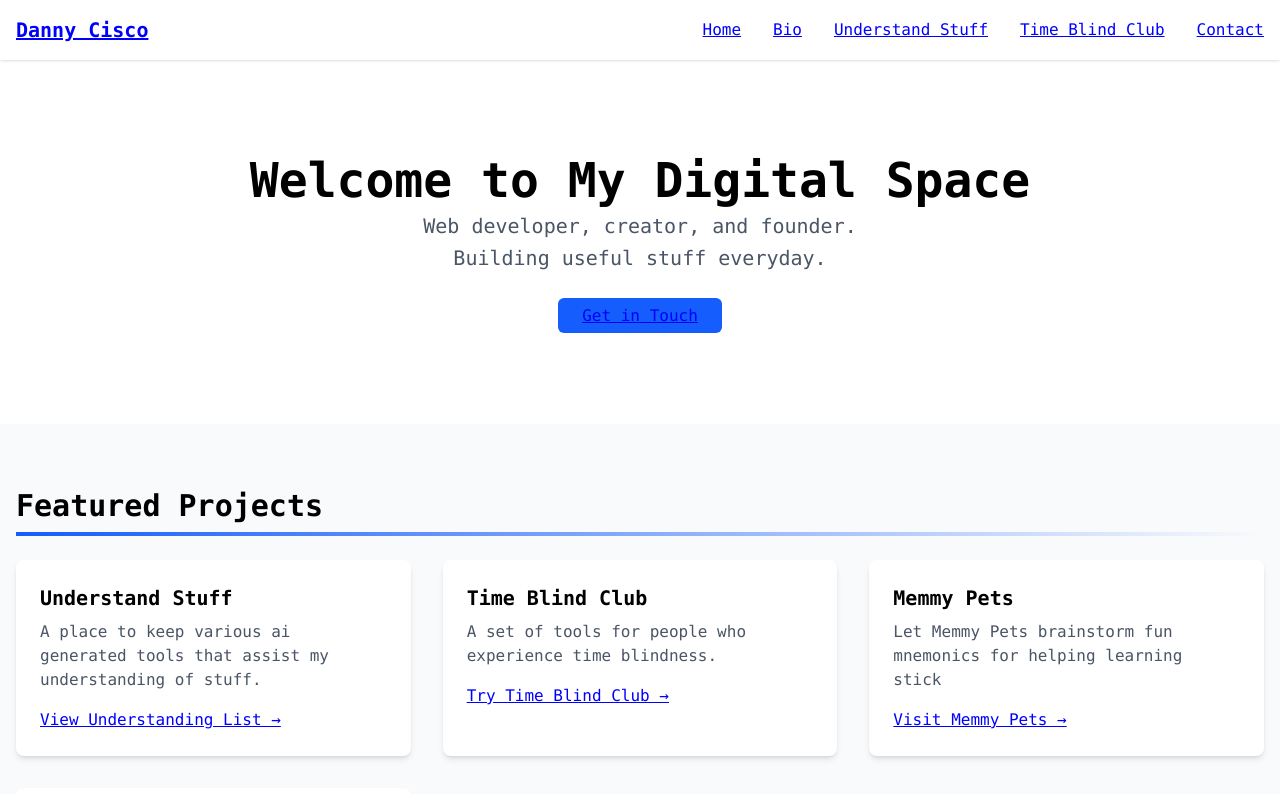
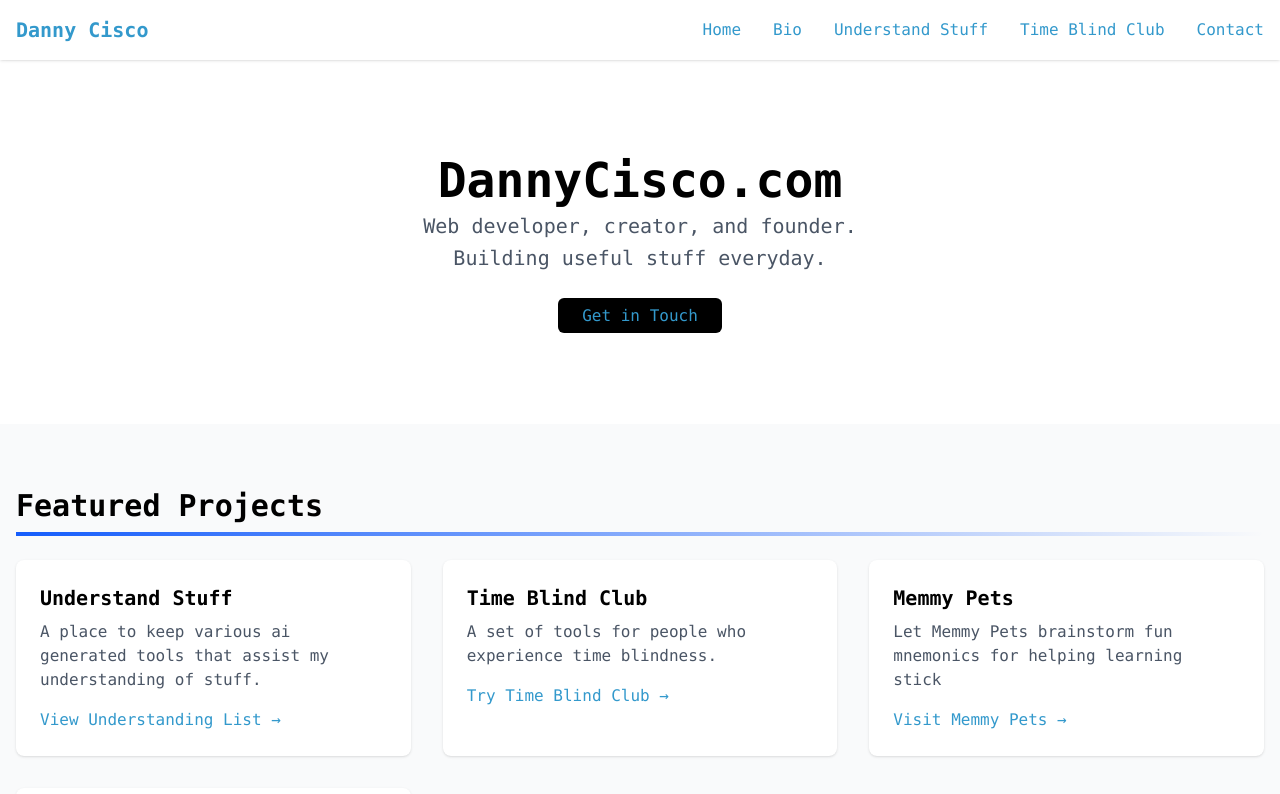
Before and after one commit to Danny-Cisco/danny-cisco, a SvelteKit app: page / in a window 1280 px wide. Shown: the top 794 px of the page. Built offline with nearby package versions, Linux system fonts and the light colour scheme.

Commit message:
fixed styles

```diff
--- a/src/app.html
+++ b/src/app.html
@@ -25,7 +25,10 @@
 		margin-bottom: 0.5rem;
 	}
 	a {
+		color: hsl(200, 60%, 50%);
+	}
+
+	a:hover {
 		text-decoration: underline;
-		color: blue;
 	}
 </style>
--- a/src/routes/+page.svelte
+++ b/src/routes/+page.svelte
@@ -5,12 +5,12 @@
 <!-- Hero Section -->
 <section class="py-16 text-center md:py-24">
 	<div class="container mx-auto px-4">
-		<h1 class="mb-4 text-4xl font-bold md:text-5xl">Welcome to My Digital Space</h1>
+		<h1 class="mb-4 text-4xl font-bold md:text-5xl">DannyCisco.com</h1>
 		<p class="mx-auto mb-1 max-w-2xl text-xl text-gray-600">Web developer, creator, and founder.</p>
 		<p class="mx-auto mb-8 max-w-2xl text-xl text-gray-600">Building useful stuff everyday.</p>
 		<a
 			href="/contact"
-			class="rounded-md bg-blue-600 px-6 py-2 font-medium text-white transition duration-300 hover:bg-blue-700"
+			class="rounded-md bg-black px-6 py-2 font-medium text-white transition duration-300 hover:bg-blue-700"
 		>
 			Get in Touch
 		</a>
@@ -26,7 +26,7 @@
 		<div class="grid grid-cols-1 gap-8 md:grid-cols-2 lg:grid-cols-3">
 			<!-- Project Card 1 -->
 			<div
-				class="overflow-hidden rounded-lg bg-white shadow-md transition duration-300 hover:-translate-y-1"
+				class="overflow-hidden rounded-lg bg-white shadow transition duration-300 hover:-translate-y-1 hover:shadow-lg"
 			>
 				<!-- Image placeholder -->
 				<!-- <div class="h-48 bg-gray-200">
@@ -45,7 +45,7 @@
 
 			<!-- Project Card 2 -->
 			<div
-				class="overflow-hidden rounded-lg bg-white shadow-md transition duration-300 hover:-translate-y-1"
+				class="overflow-hidden rounded-lg bg-white shadow transition duration-300 hover:-translate-y-1 hover:shadow-lg"
 			>
 				<!-- Image placeholder -->
 				<!-- <div class="h-48 bg-gray-200">
@@ -62,7 +62,7 @@
 
 			<!-- Project Card 3 -->
 			<div
-				class="overflow-hidden rounded-lg bg-white shadow-md transition duration-300 hover:-translate-y-1"
+				class="overflow-hidden rounded-lg bg-white shadow transition duration-300 hover:-translate-y-1 hover:shadow-lg"
 			>
 				<!-- Image placeholder -->
 				<!-- <div class="h-48 bg-gray-200">
@@ -81,7 +81,7 @@
 
 			<!-- Project Card 4 -->
 			<div
-				class="overflow-hidden rounded-lg bg-white shadow-md transition duration-300 hover:-translate-y-1"
+				class="overflow-hidden rounded-lg bg-white shadow transition duration-300 hover:-translate-y-1 hover:shadow-lg"
 			>
 				<!-- Image placeholder -->
 				<!-- <div class="h-48 bg-gray-200">
```
